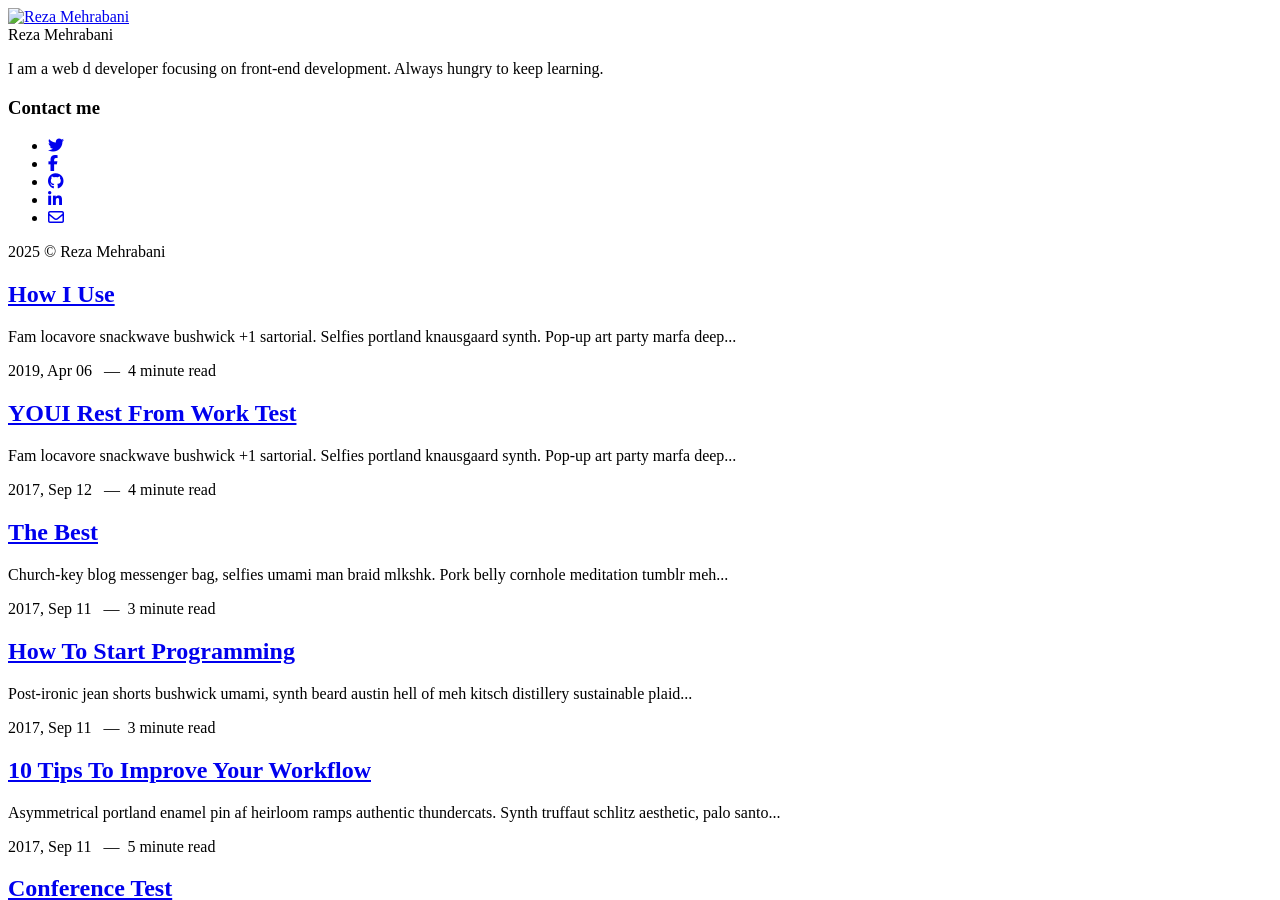
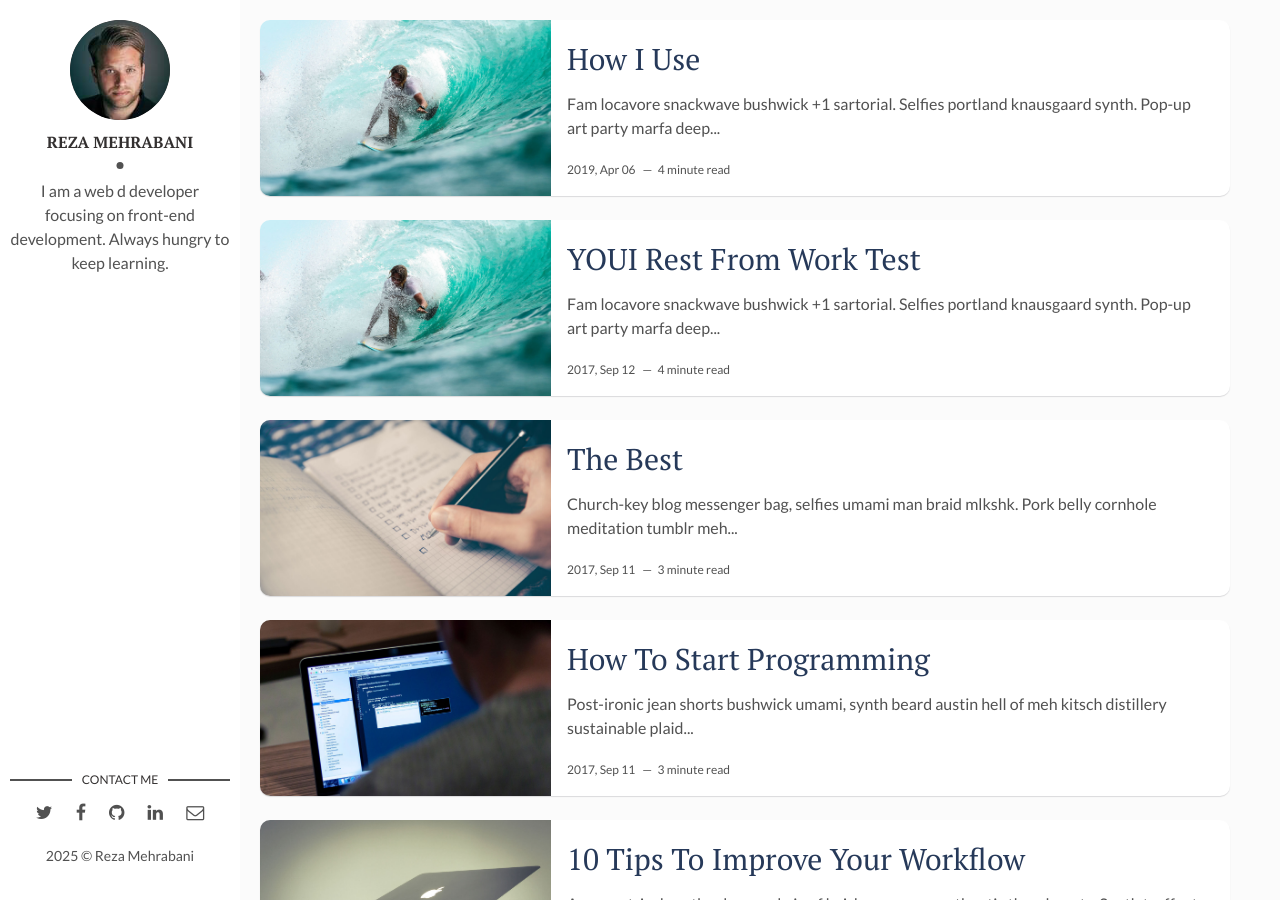
Before and after one commit to FxMathSolution/FusionBlog, a Jekyll site: the page built from index.html, in a window 1280 px wide and 900 px high. Built offline with Jekyll 4.4.1, drawn with Linux system fonts in a browser that asks for light colours; nearby versions of some CDN libraries; library files that are not in the unit come from our copies; the list of posts is cut into pages by our own code.

Commit message:
Update _config.yml

```diff
--- a/_config.yml
+++ b/_config.yml
@@ -4,8 +4,8 @@ description: > # this means to ignore newlines until "baseurl:"
   line in _config.yml. It will appear in your document head meta (for
   Google search results) and in your feed.xml site description.
 permalink: ':title/'
-baseurl: "fusionblog" # the subpath of your site, e.g. /blog
-url: "https://fxmathsolution.github.io" # the base hostname & protocol for your site, e.g. http://example.com
+baseurl: "" # the subpath of your site, e.g. /blog
+url: "https://fxmathsolution.github.io/fusionblog" # the base hostname & protocol for your site, e.g. http://example.com
 site-twitter: #if your site has a twitter account, enter it here
 
 # Author Settings
```
